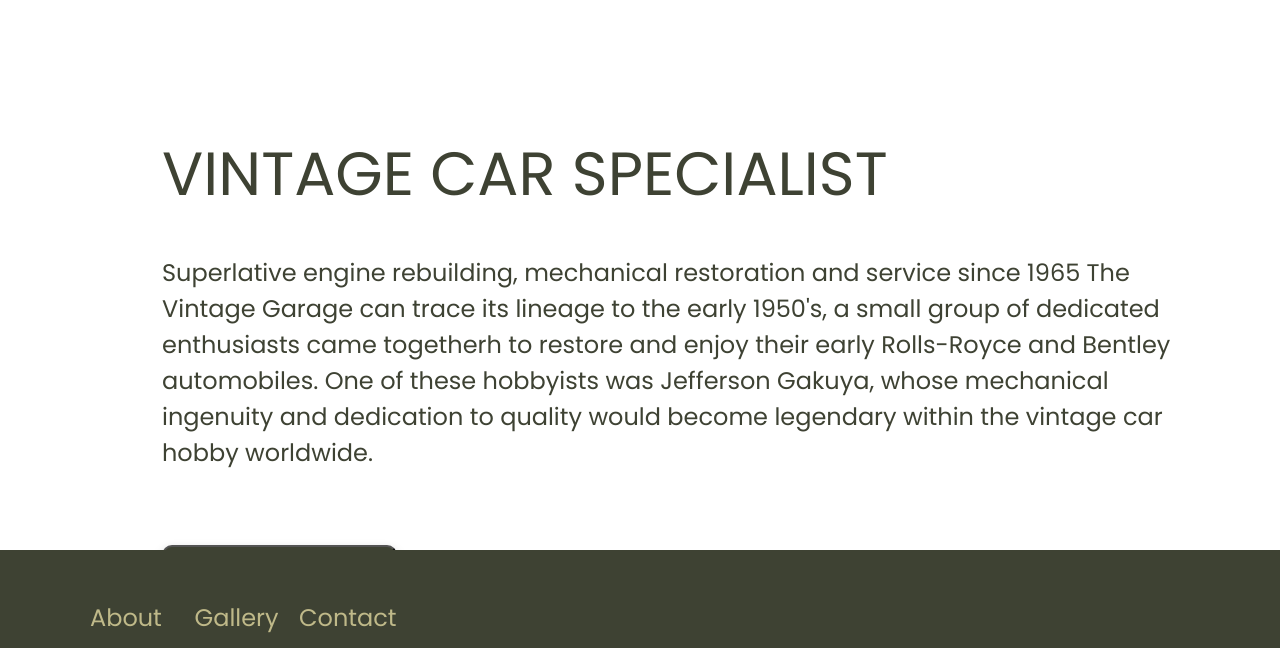
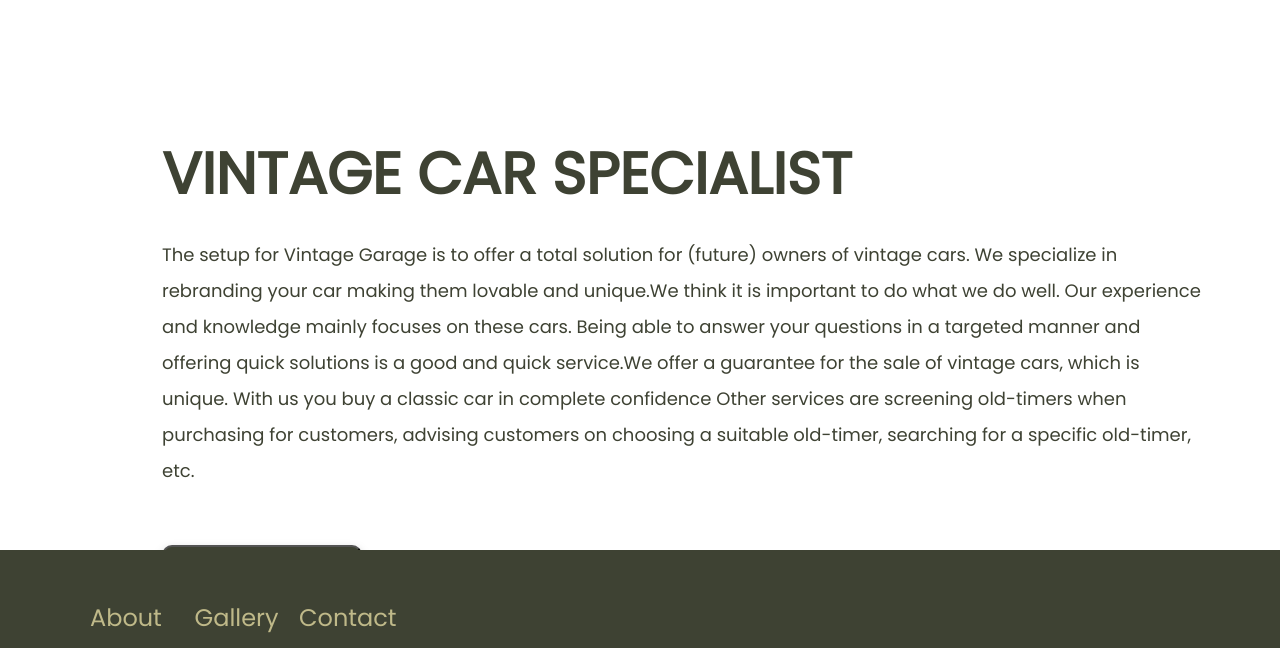
Before and after one commit to NgatiaJeffers/Vintage-Garage-project, a plain HTML site: page index.html in a window 1280 px wide. Shown: the part 128-776 px from the top of the page. Drawn offline with Linux system fonts and the light colour scheme.

Commit message:
Another Commit

```diff
--- a/css/style.css
+++ b/css/style.css
@@ -68,8 +68,8 @@ body {
     top: 255px;
     font-family: "Poppins", sans-serif;
     font-style: normal;
-    font-weight: 500;
-    font-size: 61px;
+    font-weight: 600;
+    font-size: 58px;
     line-height: 91px;
     /* identical to box height */
     display: flex;
@@ -87,7 +87,7 @@ body {
     font-family: "Poppins", sans-serif;
     font-style: normal;
     font-weight: normal;
-    font-size: 24px;
+    font-size: 18px;
     line-height: 36px;
     display: flex;
     align-items: center;
@@ -96,7 +96,7 @@ body {
 
 .content-button {
     position: absolute;
-    width: 235px;
+    width: 200px;
     height: 99px;
     left: 162px;
     top: 673px;
--- a/index.html
+++ b/index.html
@@ -31,12 +31,24 @@
     <section class="content-area">
         <div class="content">
             <h1 class="title">VINTAGE CAR SPECIALIST</h1>
-            <p class="para">Superlative engine rebuilding, mechanical restoration and service since 1965
+            <!-- <p class="para">Superlative engine rebuilding, mechanical restoration and service since 1965
                 The Vintage Garage can trace its lineage to the early 1950's,
                 a small group of dedicated enthusiasts came togetherh to restore and enjoy their early
                 Rolls-Royce and Bentley automobiles. One of these hobbyists was Jefferson Gakuya,
                 whose mechanical ingenuity and dedication to quality would become
-                legendary within the vintage car hobby worldwide.</p>
+                legendary within the vintage car hobby worldwide.</p> -->
+                <p class="para">
+                    The setup for Vintage Garage is to offer a total solution for (future)
+                    owners of vintage cars. We specialize in rebranding your car making them
+                    lovable and unique.We think it is important to do what we do well.
+                    Our experience and knowledge mainly focuses on these cars.
+                    Being able to answer your questions in a targeted manner and offering
+                    quick solutions is a good and quick service.We offer a guarantee for the
+                    sale of vintage cars, which is unique. With us you buy a classic car in
+                    complete confidence Other services are screening old-timers when purchasing
+                    for customers, advising customers on choosing a suitable old-timer,
+                    searching for a specific old-timer, etc.
+                </p>
         </div>
 
         <button type="button" class="content-button">Explore</button>
```
Also changed, not shown: img/Ellipse 1.png (added), img/Ellipse 2.png (added).
